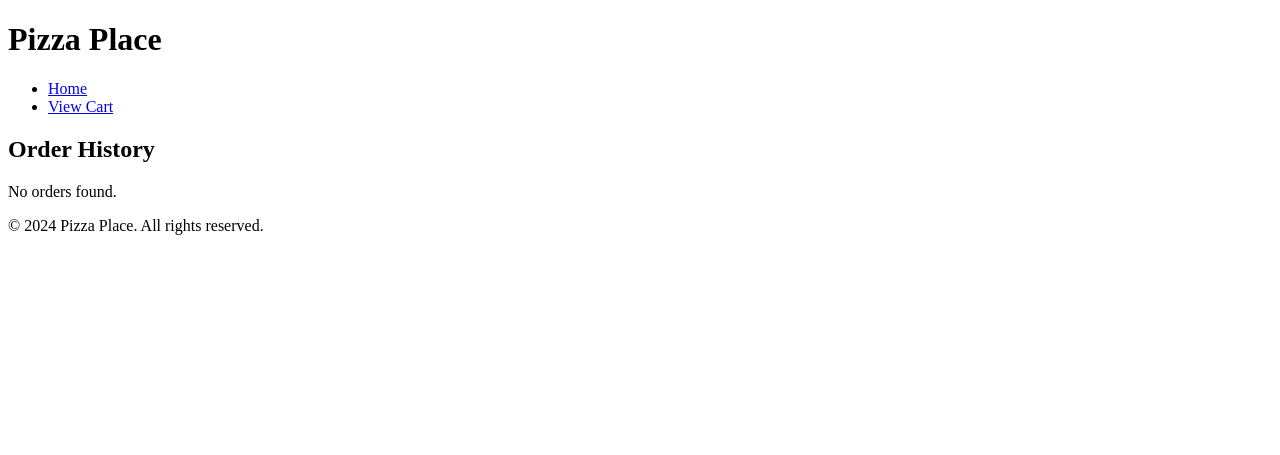
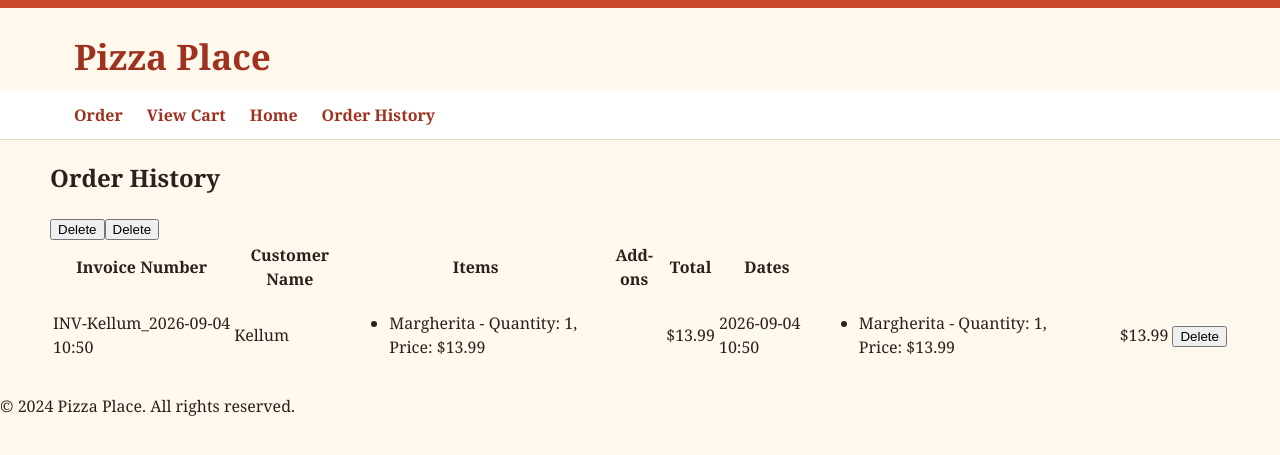
Before and after one commit to st25239/Comp-_csc_assessment-AS91897---AS91896, a Flask app: page /orders in a window 1280 px wide. Shown: the top 455 px of the page. Run offline with Flask 3, Linux system fonts and the light colour scheme; data comes from the database, SQL or seed files in the repository; both versions use the stored data as it was after the commit; data that the repository does not hold is empty.

Commit message:
ive added more stuff to the nav bar and fixxed the order history so it loads and ive added some style css and going to add more next time

```diff
--- a/Static/style.css
+++ b/Static/style.css
@@ -0,0 +1,66 @@
+:root {
+  --ink: #29211d;
+  --muted: #75675f;
+  --cream: #fff8ed;
+  --paper: #ffffff;
+  --tomato: #c9472c;
+  --tomato-dark: #9f321f;
+  --gold: #e7a52b;
+  --line: #eadbca;
+  --shadow: 0 14px 35px rgba(79, 46, 25, 0.12);
+}
+
+* {
+  box-sizing: border-box;
+}
+
+body {
+  margin: 0;
+  color: var(--ink);
+  background: var(--cream);
+  font-family: Georgia, 'Times New Roman', serif;
+  line-height: 1.5;
+}
+
+body::before {
+  display: block;
+  height: 8px;
+  background: var(--tomato);
+  content: '';
+}
+
+body > h1 {
+  max-width: 1180px;
+  margin: 22px auto 8px;
+  padding: 0 24px;
+  color: var(--tomato-dark);
+  font-size: clamp(1.5rem, 4vw, 2.2rem);
+}
+
+nav {
+  border-bottom: 1px solid var(--line);
+  background: var(--paper);
+}
+
+nav ul {
+  display: flex;
+  gap: 24px;
+  max-width: 1180px;
+  margin: 0 auto;
+  padding: 12px 24px;
+  list-style: none;
+}
+
+a {
+  color: var(--tomato-dark);
+  font-weight: bold;
+}
+
+nav a {
+  text-decoration: none;
+}
+
+main {
+  width: min(1180px, calc(100% - 32px));
+  margin: 0 auto;
+}
--- a/Templates/base.html
+++ b/Templates/base.html
@@ -2,13 +2,17 @@
 <html lang="en">
 <head>
     <title>{% block title %}Pizza Place{% endblock %}</title>
+    <meta name="viewport" content="width=device-width, initial-scale=1.0">
+    <link rel="stylesheet" href="{{ url_for('static', filename='style.css') }}">
 </head>
 <body>
     <h1>Pizza Place</h1>
     <nav>
         <ul>
-            <li><a href="{{ url_for('index') }}">Home</a></li>
-            <li><a href="{{ url_for('order_history') }}">View Cart</a></li>
+            <li><a href="{{ url_for('index') }}">Order</a></li>
+            <li><a href="{{ url_for('view_cart') }}">View Cart</a></li>
+            <li><a href="{{ url_for('home') }}">Home</a></li>
+            <li><a href="{{ url_for('order_history') }}">Order History</a></li>
         </ul>
     </nav>
     <header>
--- a/Templates/order_history.html
+++ b/Templates/order_history.html
@@ -38,7 +38,7 @@
                         <td>${{ "%.2f"|format(order['total']) }}</td>
                         <td>{{ order['date'] }}</td>
 
-                        <form action="{{ url_for('cancel_saved_order', order_id=order.order_id) }}['invoice_number']" method="post" style="display:inline;">
+                        <form action="{{ url_for('cancel_saved_order', order_id=order['id']) }}" method="post" style="display:inline;">
                             <button type="submit" onsubmit="return confirm('Are you sure you want to cancel this order?');">Delete</button>
                             <button type="submit">Delete</button>
                         </form>
@@ -59,7 +59,7 @@
                     </td>
                     <td>${{ "%.2f"|format(order['total']) }}</td>
                     <td>
-                        <form action="{{ url_for('cancel_saved_order', order_id=order.order_id) }}" method="post" style="display:inline;">
+                        <form action="{{ url_for('cancel_saved_order', order_id=order['id']) }}" method="post" style="display:inline;">
                             <button type="submit" onclick="return confirm('Are you sure you want to cancel this order?');">Delete</button>
                         </form>
                     </td>
--- a/app.py
+++ b/app.py
@@ -50,7 +50,8 @@ def load_data():
 @app.route('/orders')
 # the code that displays the order history page and retrieves the order data from the database.
 def order_history():
-    with sqlite3.connect('Pizza_Place.db') as conn:
+    initialise_database()
+    with sqlite3.connect('database.db') as conn:
         cursor = conn.cursor()
         cursor.execute('SELECT * FROM pizza_orders ORDER BY id DESC')
         rows = cursor.fetchall()
@@ -70,7 +71,8 @@ def order_history():
 @app.route('/cancel_saved_order/<int:order_id>', methods=['POST'])
 # the code that cancels a saved order from the order history page and removes it from the database.
 def cancel_saved_order(order_id):
-    with sqlite3.connect('Pizza_Place.db') as conn:
+    initialise_database()
+    with sqlite3.connect('database.db') as conn:
         cursor = conn.cursor()
         cursor.execute('DELETE FROM pizza_orders WHERE id = ?', (order_id,))
         conn.commit()
@@ -108,7 +110,7 @@ def index():
     selected_addons = session.get('selected_addons', {}) # get selected add-ons from session
     pizza, addons = load_data()
     total = calculate_total(cart, selected_addons) #calculate total price based on cart and selected add-ons
-    return render_template('index.html', pizzas=pizza, addons=addons, cart=cart, total=total, selected_addons=selected_addons, featured_pizzas=list(pizza.items())[:3])
+    return render_template('index.html', pizzas=pizza, addons=addons, cart=cart, total=total, selected_addons=selected_addons, featured_pizzas=list(pizza.items()))
 
 
 @app.route('/about')
@@ -167,7 +169,7 @@ def select_addon():
     selected_addons = {}
     _, addons = load_data() # we only need addons
 
-    selected_keys = request.form.getlist('addons')# get list of selected addons
+    selected_keys = request.form.getlist('addons')# get     featured_pizzas=    featured_pizzas=list(pizza.items())[:3] of selected addons
 
     for addon in selected_keys:
         if addon in addons:
@@ -190,11 +192,12 @@ def checkout():
     invoice_date = datetime.datetime.now().strftime("%Y-%m-%d %H:%M")
     invoice_number = f"INV-{customer_name.replace(' ', '_')}_{invoice_date}"
 
-    with sqlite3.connect('Pizza_Place.db') as conn:
+    initialise_database()
+    with sqlite3.connect('database.db') as conn:
         cursor = conn.cursor()
         cursor.execute('''
             INSERT INTO pizza_orders (invoice_number, customer_name, cart, total, addons, order_date)
-            VALUES (?, ?, ?, ?, ?, ?, ?)
+            VALUES (?, ?, ?, ?, ?, ?)
         ''', (invoice_number, customer_name, json.dumps(cart), total, json.dumps(selected_addons), invoice_date))
         conn.commit()
 
```
Also changed, not shown: Pizza_Place.db (added), database.db, 1 other file.
